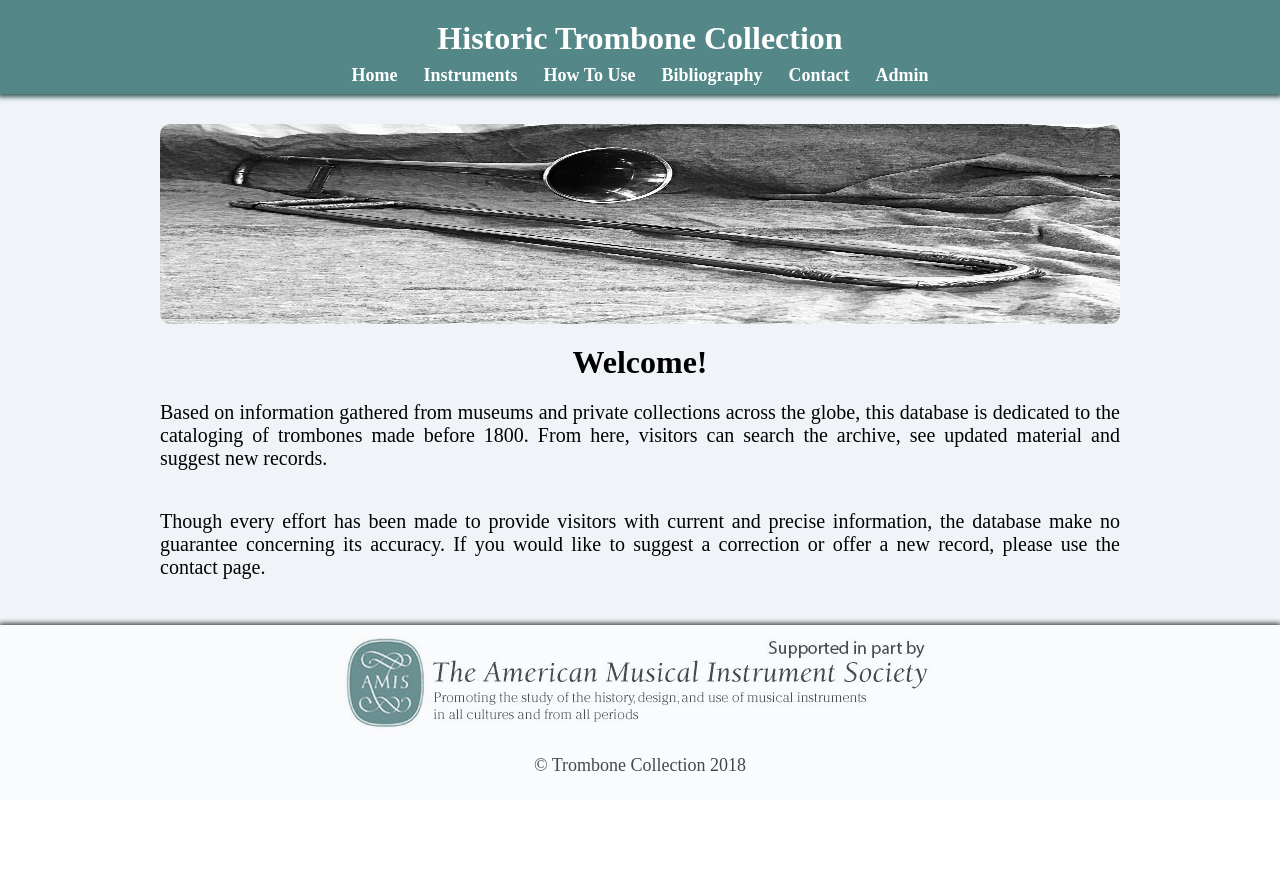
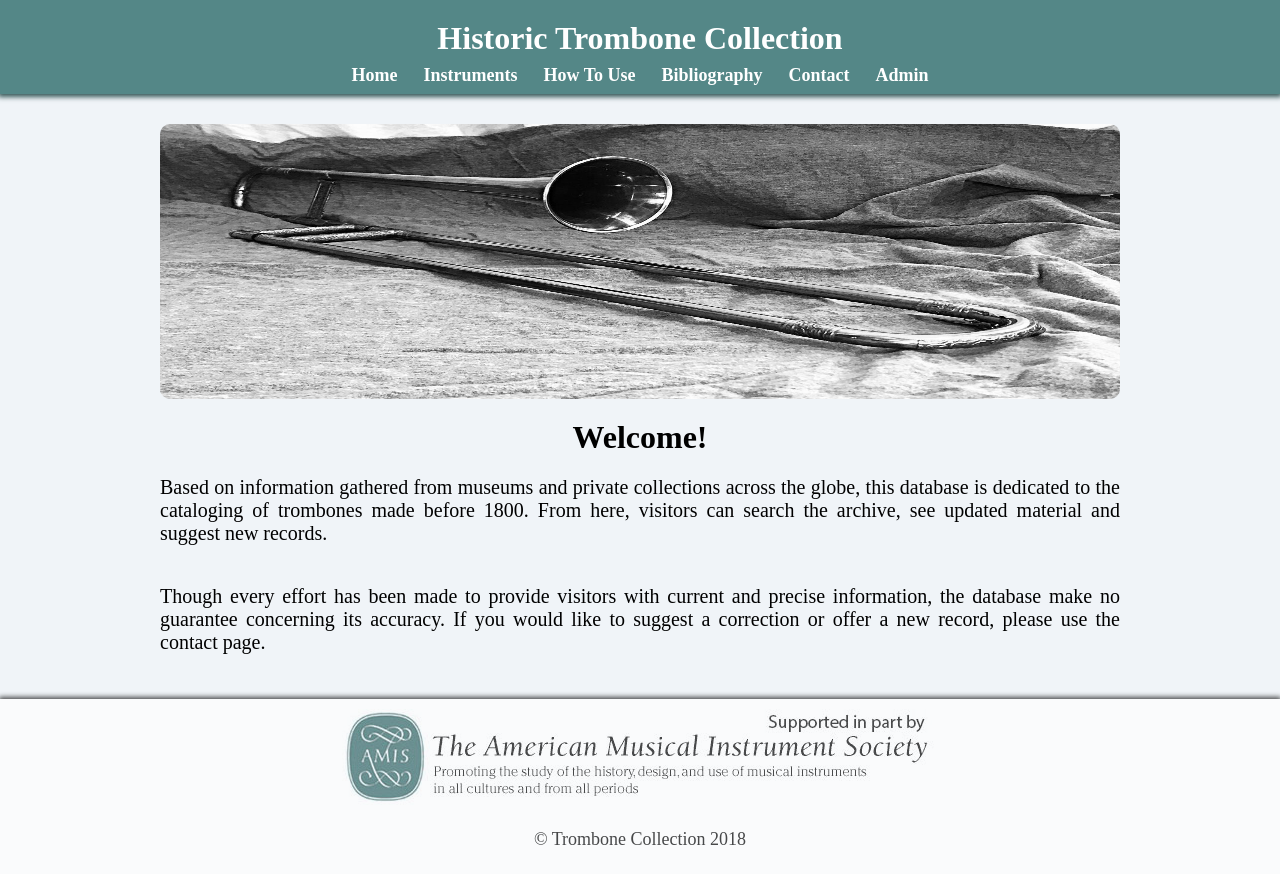
Before and after one commit to maximusunc/tromboneCollection, a React (Create React App) app in the folder client/: page /api/details in a window 1280 px wide. Before the commit the page ends 800 px from the top, so only its background shows below. Built offline with nearby package versions, Linux system fonts and the light colour scheme; a web font is replaced by a local one.

Commit message:
minor style changes

```diff
--- a/client/src/pages/home/home.css
+++ b/client/src/pages/home/home.css
@@ -5,5 +5,11 @@
 }
 #homePageImageContainer {
     display: flex;
-    height: 200px;
+    height: 275px;
 }
+
+@media screen and (max-width: 700px) {
+    #homePageImageContainer {
+        height: 200px;
+    }
+}
```
Also changed, not shown: 8 other files (tests, documents, lock files or other folders).
